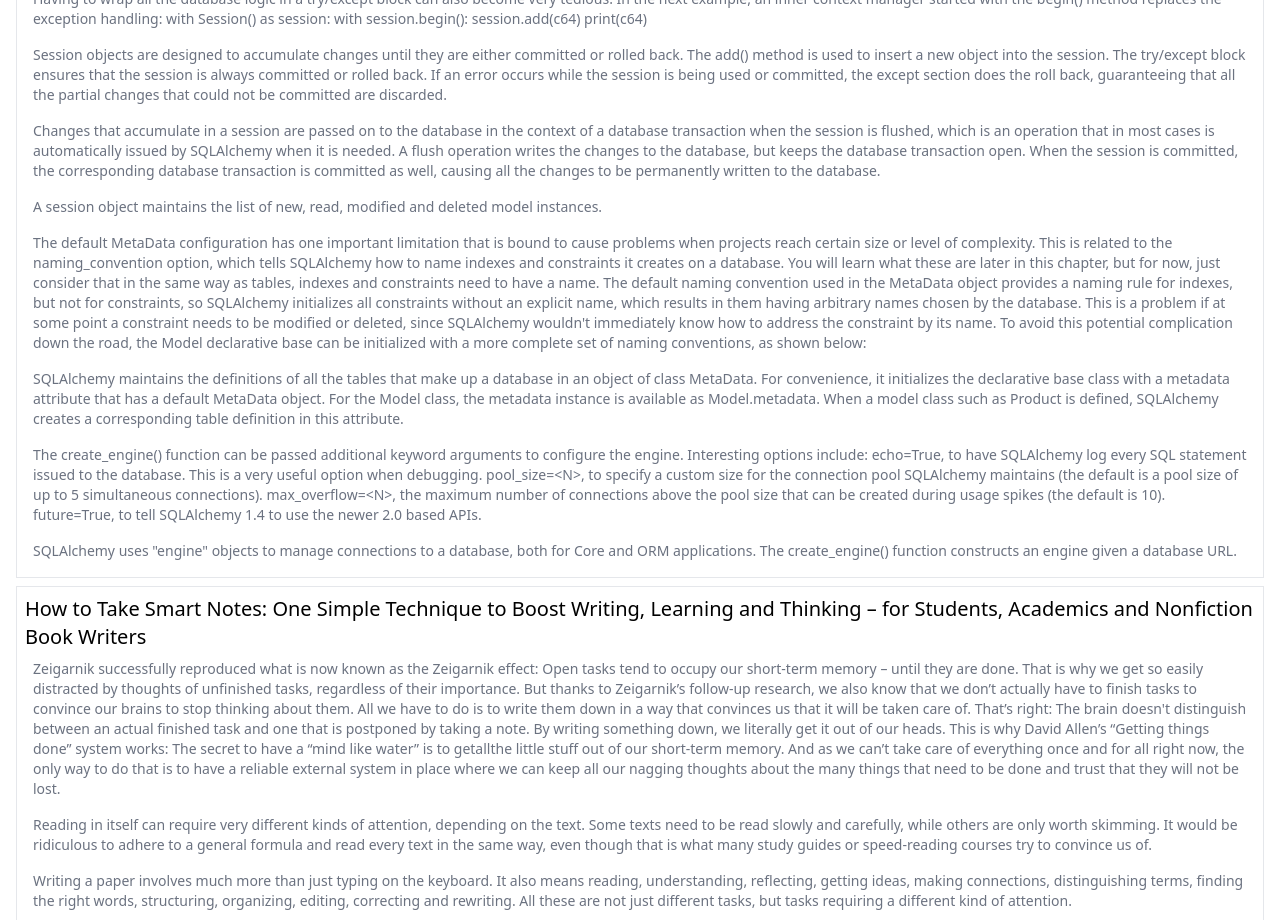
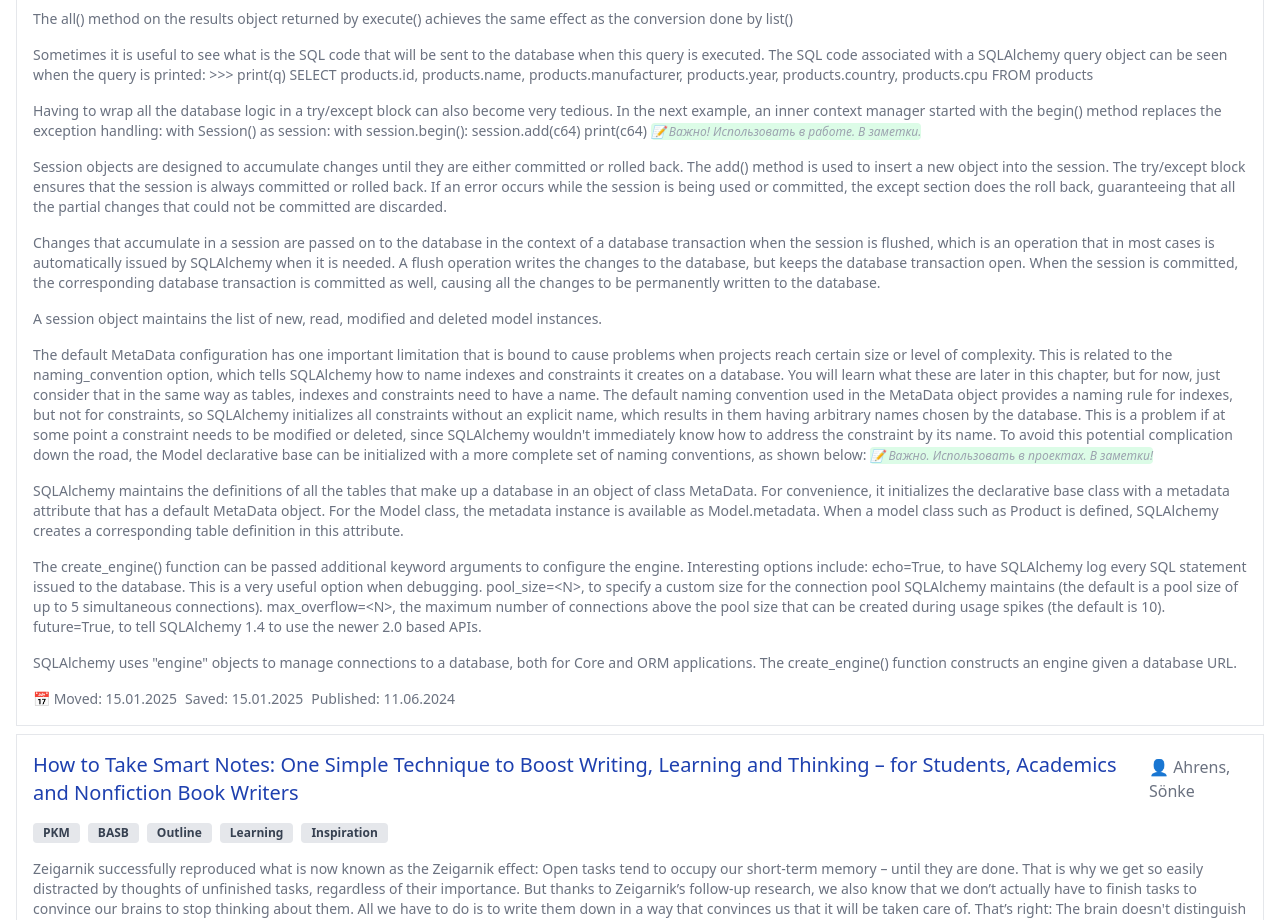
Before and after one commit to hazadus/readwise-links, a Vue app in the folder web/: page / in a window 1280 px wide. Shown: the part 1880-2800 px from the top of the page. Built offline with nearby package versions, Linux system fonts and the light colour scheme.

Commit message:
feat(web): показывать заметки к highlights, даты, автора поста

```diff
--- a/web/src/views/Home.vue
+++ b/web/src/views/Home.vue
@@ -20,6 +20,15 @@
   }
   return data;
 });
+
+const formatDate = (date: string) => {
+  const d = new Date(date);
+  return d.toLocaleDateString("ru-RU", {
+    year: "numeric",
+    month: "2-digit",
+    day: "2-digit",
+  });
+};
 </script>
 
 <template>
@@ -44,18 +53,49 @@
       >Archive</a
     >: {{ archivedNotes.length }}]
   </div>
+
   <div
     v-for="note in filteredNotes"
     :key="`note-id-${note.id}`"
     class="p-2 my-2 border"
   >
-    <h2 class="text-xl">{{ note.title }}</h2>
+    <!-- Заголовок и автор -->
+    <div class="flex items-center">
+      <a
+        v-if="note.source_url"
+        :href="note.source_url"
+        class="text-xl mr-4 p-2 text-blue-800 hover:underline"
+        target="_blank"
+        >{{ note.title }}</a
+      >
+      <a
+        v-else
+        :href="note.url"
+        class="text-xl mr-4 p-2 text-blue-800 hover:underline"
+        target="_blank"
+        >{{ note.title }}</a
+      >
+      <span class="text-gray-500">👤 {{ note.author }}</span>
+    </div>
+    <!-- Тэги -->
+    <div class="flex p-2">
+      <div
+        v-for="tag in note.tags"
+        :key="`tag-id-${tag?.name}-${tag?.created}`"
+        class="bg-gray-200 text-gray-700 text-xs font-semibold mr-2 px-2.5 py-0.5 rounded"
+      >
+        {{ tag?.name }}
+      </div>
+    </div>
+    <!-- Заметка к посту -->
     <p
       v-if="note.notes"
       class="p-2"
     >
       📝 {{ note.notes }}
     </p>
+    <!-- Highlights с заметками к ним -->
+    <div>
       <p
         v-if="note.highlights"
         v-for="hl in note.highlights"
@@ -63,7 +103,26 @@
         class="text-sm text-gray-500 p-2"
       >
         {{ hl.content }}
+        <span
+          v-if="hl.notes_attached"
+          v-for="hlNote in hl.notes_attached"
+          :key="`hlNote-id-${hlNote.id}`"
+          class="text-xs text-gray-400 italic bg-green-100 rounded"
+          >📝 {{ hlNote.content }}</span
+        >
       </p>
+    </div>
+    <!-- Даты -->
+    <div class="text-sm text-gray-500 flex p-2">
+      <p class="mr-2">📅 Moved: {{ formatDate(note.last_moved_at) }}</p>
+      <p class="mr-2">Saved: {{ formatDate(note.saved_at) }}</p>
+      <p
+        v-if="note.published_date"
+        class="mr-2"
+      >
+        Published: {{ formatDate(note.published_date) }}
+      </p>
+    </div>
   </div>
 </template>
 
```
Lines whose indentation alone changed are shown as unchanged.
